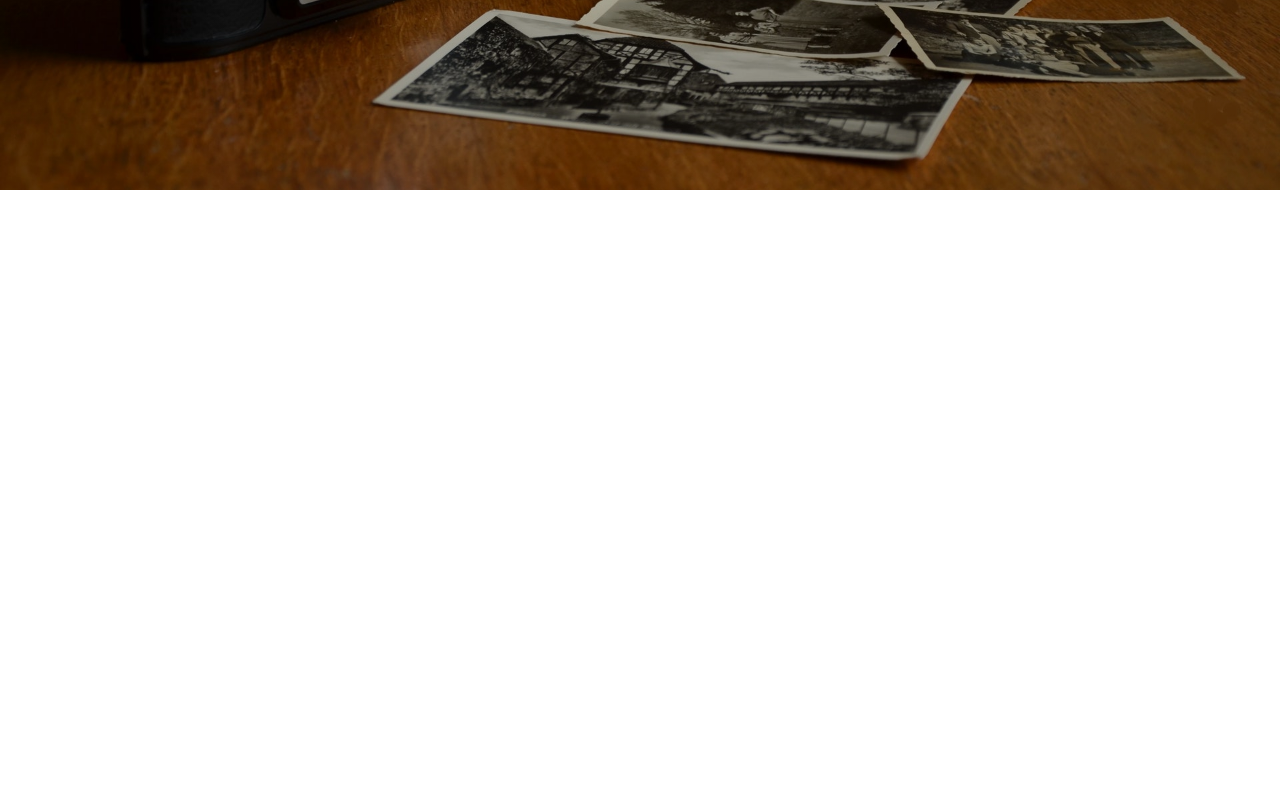
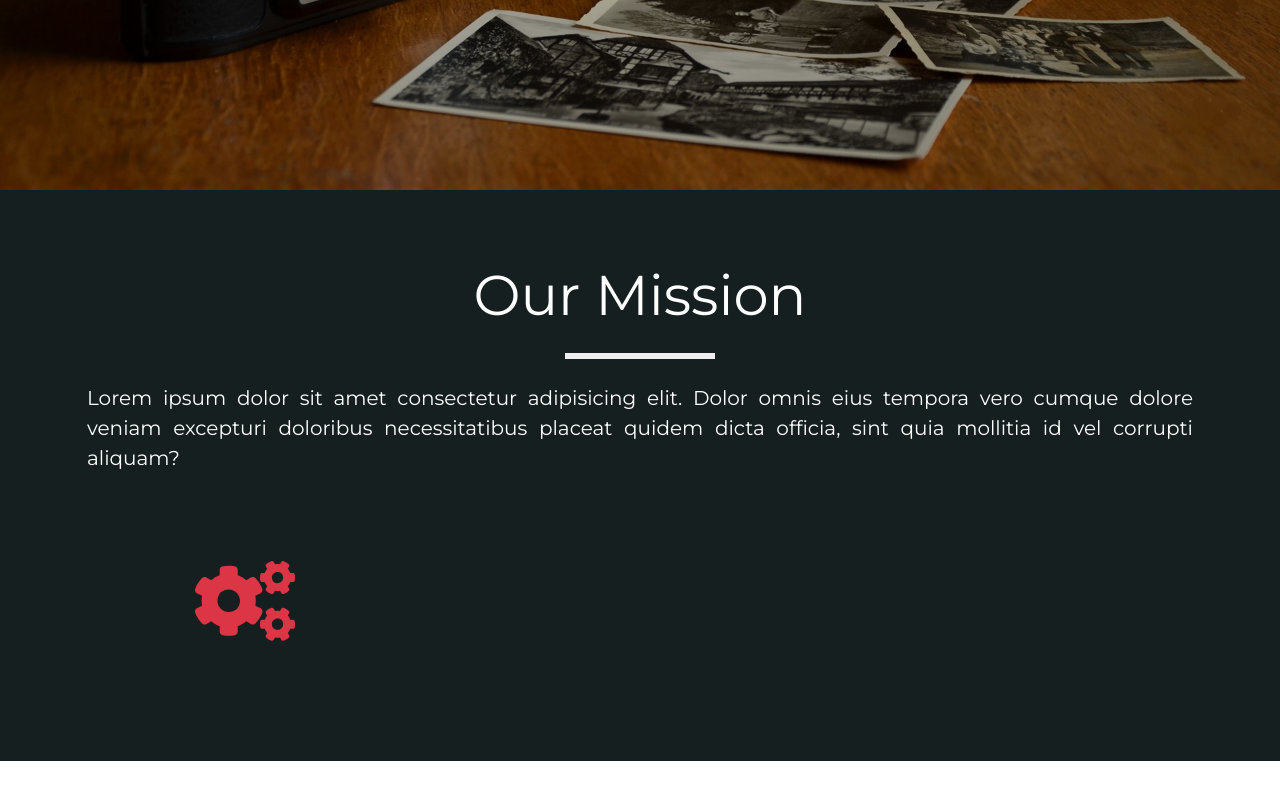
Before and after one commit to sheikhsuleman123/Landing-Page-Photo-X, a React (Create React App) app: page / in a window 1280 px wide. Shown: the part 610-1410 px from the top of the page. After the commit the page ends 1371 px from the top, so only its background shows below. Built offline with nearby package versions, Linux system fonts and the light colour scheme.

Commit message:
mission section heading/title ok

```diff
--- a/src/App.js
+++ b/src/App.js
@@ -2,61 +2,15 @@ import React from 'react';
 import './App.css';
 
 import Header from './Components/Header/Header';
-import Navbar from './Components/Navbar/Navbar';
+import Mission from './Components/Mission/Mission';
+
 function App() {
   return (
     <div>
+
       <Header />
-  <br/>
-  <br/>
-  <br/>
-  <br/>
-  <br/>
-  <br/>
-  <br/>
-  <br/>
-  <br/>
-  <br/>
-  <br/>
-  <br/>
-  <br/>
-  <br/>
-  <br/>
-  <br/>
-  <br/>
-  <br/>
-  <br/>
-  <br/>
-  <br/>
-  <br/>
-  <br/>
-  <br/>
-  <br/>
-  <br/>
-  <br/>
-  <br/>
-  <br/>
-  <br/>
-  <br/>
-  <br/>
-  <br/>
-  <br/>
-  <br/>
-  <br/>
-  <br/>
-  <br/>
-  <br/>
-  <br/>
-  <br/>
-  <br/>
-  <br/>
-  <br/>
-  <br/>
-  <br/>
-  <br/>
-  <br/>
-  <br/>
-  <br/>
+      <Mission />
+
     </div>
   );
 }
--- /dev/null
+++ b/src/Components/Mission/Mission.jsx
@@ -0,0 +1,33 @@
+import React, { Component } from 'react';
+import './mission.css';
+
+export default class Mission extends Component {
+  render() {
+    return (
+       <section className="p-5 mission text-white">
+           <div className="container-fluid">
+               <div className="row text-center">
+                   <div className="col m-4">
+                    <h1 className="display-4 mb-4">Our Mission</h1>
+                    <div className="underline mb-4">  </div>
+                      <p className="lead text-justify">
+                            Lorem ipsum dolor sit amet consectetur adipisicing elit. Dolor omnis eius tempora vero cumque dolore veniam excepturi doloribus necessitatibus placeat quidem dicta officia, sint quia mollitia id vel corrupti aliquam?
+                      </p>
+                   </div>
+               </div>
+               <div className="row my-5">
+                    <div className="col-md-4 text-center">
+                        <i className="fas fa-cogs fa-5x text-danger mb-4"></i>
+                    </div>
+                    <div className="col-md-4 text-center">
+
+                    </div>
+                    <div className="col-md-4 text-center">
+
+                    </div>
+               </div>
+           </div>
+       </section>
+    );
+  }
+}
--- /dev/null
+++ b/src/Components/Mission/mission.css
@@ -0,0 +1,8 @@
+.mission {
+    background-color: #151f20;
+}
+.underline {
+    width: 150px;
+    border: 3px solid #eee;
+    margin: auto;
+}
```
